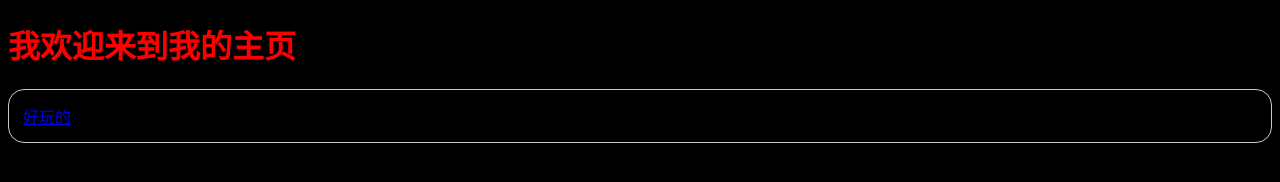
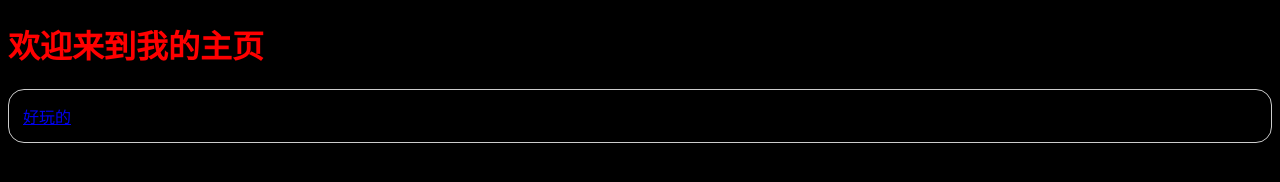
Before and after one commit to BaiRX123/BaiRX123.github.io, a plain HTML site: page index.html in a window 1280 px wide. Drawn offline with Linux system fonts and the light colour scheme.

Commit message:
Update index.html

```diff
--- a/index.html
+++ b/index.html
@@ -21,7 +21,7 @@ border-radius: 16px!important;
 </style>
 </head>
 <body>
-    <h1>我欢迎来到我的主页</h1>
+    <h1>欢迎来到我的主页</h1>
     <div class="border1">
     <a href="/game.html">好玩的</a>
     </div>
```
